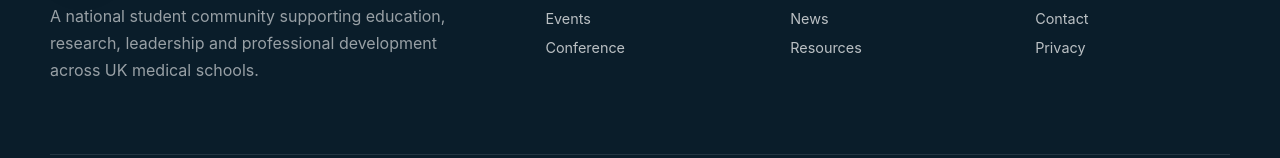
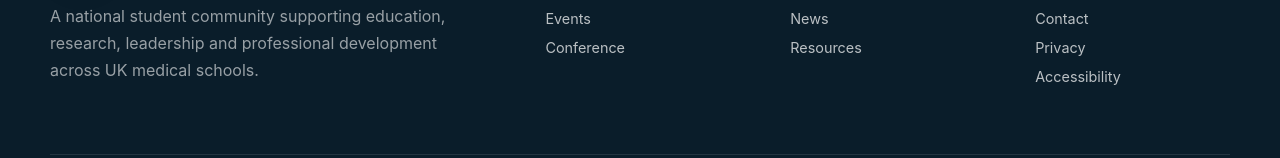
Before and after one commit to faisalmhalnawab/bida-student-wing, a Next.js app: page / in a window 1280 px wide. Shown: the part 5207-5365 px from the top of the page. Built offline with nearby package versions, Linux system fonts and the light colour scheme.

Commit message:
Link accessibility statement from footer

```diff
--- a/components/Footer.tsx
+++ b/components/Footer.tsx
@@ -60,6 +60,7 @@ export function Footer() {
             <Link href="/about#trustees">Trustees</Link>
             <Link href="/contact">Contact</Link>
             <Link href="/privacy">Privacy</Link>
+            <Link href="/accessibility">Accessibility</Link>
           </div>
         </div>
       </div>
```
